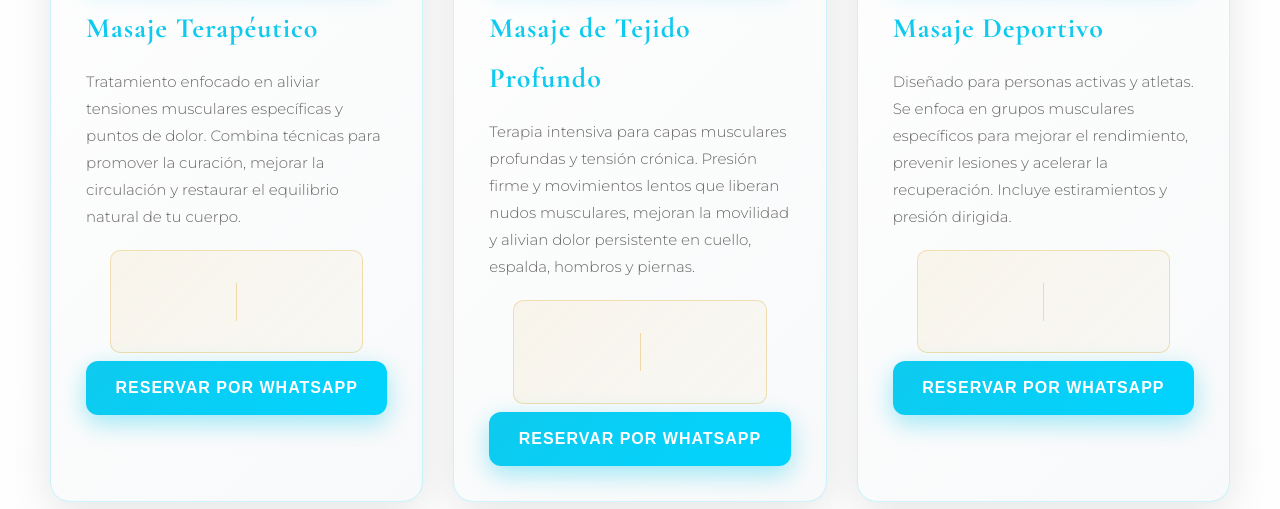
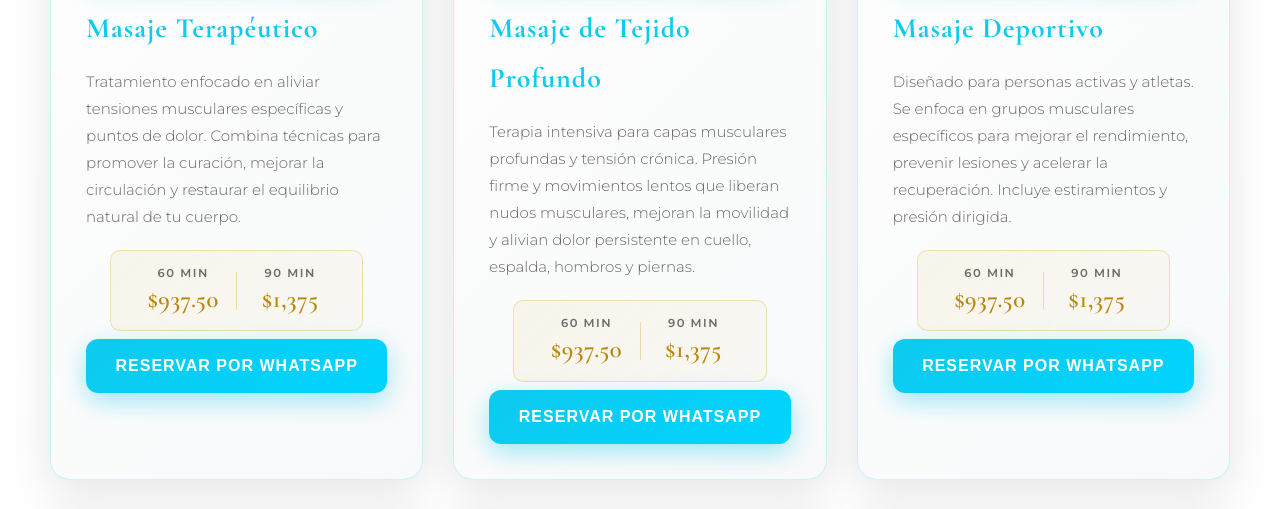
Before and after one commit to santicusi/Masajes_Oaxaca, a plain HTML site: page landing/index.html in a window 1280 px wide. Shown: the part 3288-3797 px from the top of the page. Drawn offline with nearby package versions, Linux system fonts and the light colour scheme.

Commit message:
.ahorasi

```diff
--- a/landing/index.html
+++ b/landing/index.html
@@ -331,52 +331,65 @@
     /* ═══════════════════════════════════════════════════════════════
        PRECIOS POR SERVICIO - NUEVO BLOQUE
        Diseño elegante en dorado, integrado al estilo del spa
+       Selectores específicos + !important para evitar herencia de style.css
        ═══════════════════════════════════════════════════════════════ */
-    .service-price {
-        display: flex;
-        justify-content: center;
-        align-items: center;
-        gap: 0;
-        padding: 1rem 1.2rem;
-        margin: 1.2rem 1.5rem 0.5rem;
-        background: linear-gradient(135deg, rgba(218,165,32,0.08), rgba(218,165,32,0.03));
-        border: 1px solid rgba(218,165,32,0.3);
-        border-radius: 10px;
-    }
-    .price-row {
-        display: flex;
-        flex-direction: column;
-        align-items: center;
-        gap: 0.25rem;
-        flex: 1;
-        padding: 0 0.5rem;
-    }
-    .price-duration {
-        font-family: 'Montserrat', sans-serif;
-        font-size: 0.72rem;
-        font-weight: 600;
-        color: var(--avani-text-light);
-        text-transform: uppercase;
-        letter-spacing: 1.5px;
-    }
-    .price-amount {
-        font-family: 'Cormorant Garamond', serif;
-        font-size: 1.55rem;
-        font-weight: 600;
-        color: var(--avani-gold-deep);
-        letter-spacing: 0.5px;
-    }
-    .price-divider {
-        width: 1px;
-        height: 38px;
-        background: rgba(218,165,32,0.35);
-        align-self: center;
-    }
-    .service-price--single {
-        padding: 1.1rem 1.2rem;
-    }
-    .service-price--single .price-amount {
-        font-size: 1.85rem;
+    .service-card .service-price {
+        display: flex !important;
+        justify-content: center !important;
+        align-items: center !important;
+        gap: 0 !important;
+        padding: 1rem 1.2rem !important;
+        margin: 1.2rem 1.5rem 0.5rem !important;
+        background: linear-gradient(135deg, rgba(218,165,32,0.08), rgba(218,165,32,0.03)) !important;
+        border: 1px solid rgba(218,165,32,0.3) !important;
+        border-radius: 10px !important;
+    }
+    .service-card .service-price .price-row {
+        display: flex !important;
+        flex-direction: column !important;
+        align-items: center !important;
+        gap: 0.25rem !important;
+        flex: 1 !important;
+        padding: 0 0.5rem !important;
+        background: transparent !important;
+    }
+    .service-card .service-price .price-duration {
+        display: block !important;
+        font-family: 'Montserrat', sans-serif !important;
+        font-size: 0.72rem !important;
+        font-weight: 600 !important;
+        color: #6b6b6b !important;
+        text-transform: uppercase !important;
+        letter-spacing: 1.5px !important;
+        line-height: 1.2 !important;
+        opacity: 1 !important;
+        visibility: visible !important;
+        text-shadow: none !important;
+    }
+    .service-card .service-price .price-amount {
+        display: block !important;
+        font-family: 'Cormorant Garamond', serif !important;
+        font-size: 1.55rem !important;
+        font-weight: 600 !important;
+        color: #B8860B !important;
+        letter-spacing: 0.5px !important;
+        line-height: 1.2 !important;
+        opacity: 1 !important;
+        visibility: visible !important;
+        text-shadow: none !important;
+    }
+    .service-card .service-price .price-divider {
+        width: 1px !important;
+        height: 38px !important;
+        background: rgba(218,165,32,0.35) !important;
+        align-self: center !important;
+        flex: 0 0 1px !important;
+    }
+    .service-card .service-price--single {
+        padding: 1.1rem 1.2rem !important;
+    }
+    .service-card .service-price--single .price-amount {
+        font-size: 1.85rem !important;
     }
 
     /* ═══ TESTIMONIOS ═══ */
@@ -781,19 +794,19 @@
             right: 20px !important;
             background-size: 30px 30px !important;
         }
-        .service-price {
-            margin: 1rem 1rem 0.5rem;
-            padding: 0.85rem 0.8rem;
+        .service-card .service-price {
+            margin: 1rem 1rem 0.5rem !important;
+            padding: 0.85rem 0.8rem !important;
         }
-        .price-amount {
-            font-size: 1.3rem;
+        .service-card .service-price .price-amount {
+            font-size: 1.3rem !important;
         }
-        .price-duration {
-            font-size: 0.65rem;
-            letter-spacing: 1px;
+        .service-card .service-price .price-duration {
+            font-size: 0.65rem !important;
+            letter-spacing: 1px !important;
         }
-        .service-price--single .price-amount {
-            font-size: 1.6rem;
+        .service-card .service-price--single .price-amount {
+            font-size: 1.6rem !important;
         }
     }
     </style>
--- a/landing/style.css
+++ b/landing/style.css
@@ -530,17 +530,6 @@
             margin-right: 10px;
         }
 
-        .service-price {
-            font-size: 28px;
-            font-weight: 700;
-            background: linear-gradient(135deg, #0ECAEE 0%, #00D4FF 100%);
-            -webkit-background-clip: text;
-            -webkit-text-fill-color: transparent;
-            background-clip: text;
-            margin: 20px 0;
-            font-family: 'Cormorant Garamond', serif;
-        }
-
         .price-options {
             font-size: 14px;
             color: #003554;
@@ -815,10 +804,6 @@
                 font-size: 16px;
             }
 
-            .service-price {
-                font-size: 32px;
-            }
-
             .btn-availability {
                 padding: 18px;
                 font-size: 16px;
```
